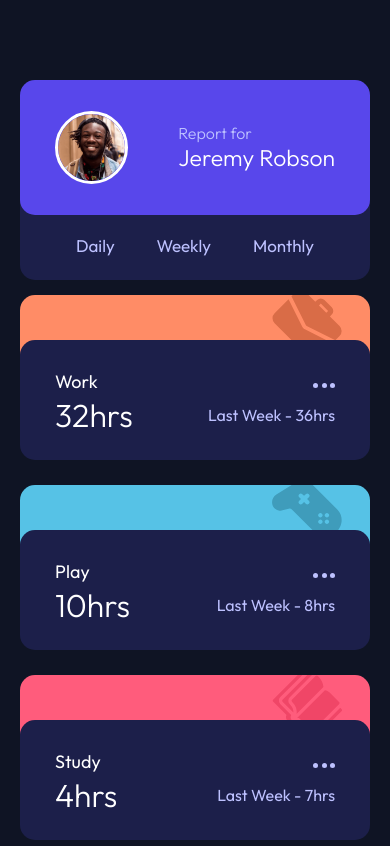
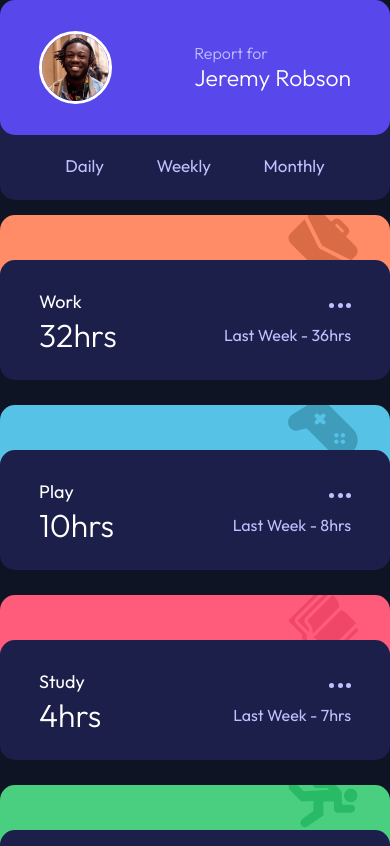
Before and after one commit to Magnic0/time-tracking-dashboard, a plain HTML site: page index.html in a window 390 px wide. Shown: the top 846 px of the page. Drawn offline with nearby package versions, Linux system fonts and the light colour scheme; files that its build step writes are made by us from their sources.

Commit message:
Sass: fix overlapping tablet viewport

```diff
--- a/app/scss/_globals.scss
+++ b/app/scss/_globals.scss
@@ -14,7 +14,6 @@ html {
         max-width: rem(480);
         min-width: rem(295);
         margin: auto;
-        padding: rem(80) rem(20);
     }
 
     & section, div, a, nav, img, span, label {
@@ -52,9 +51,11 @@ html {
         & body {
             align-items: center;
             display: flex;
-            justify-content: space-evenly;
+            justify-content: center;
             max-width: unset;
-            min-width: rem(1110);
+            min-width: unset;
+            padding: rem(30);
+            width: 100%;
 
             main {
                 display: flex;
--- a/app/scss/_header.scss
+++ b/app/scss/_header.scss
@@ -74,6 +74,7 @@ header {
         height: rem(550);
         min-width: rem(255);
         max-width: rem(255);
+        padding: 10px;
 
         & .user {
             align-items: center;
--- a/app/scss/_timers.scss
+++ b/app/scss/_timers.scss
@@ -130,7 +130,7 @@
 @media screen and (min-width: rem(1000)) {
     .timer {
         height: rem(244);
-        margin-bottom: rem(30);
+        padding: 0 10px rem(30) 10px;
         width: rem(255);
 
         &__inside {
```
